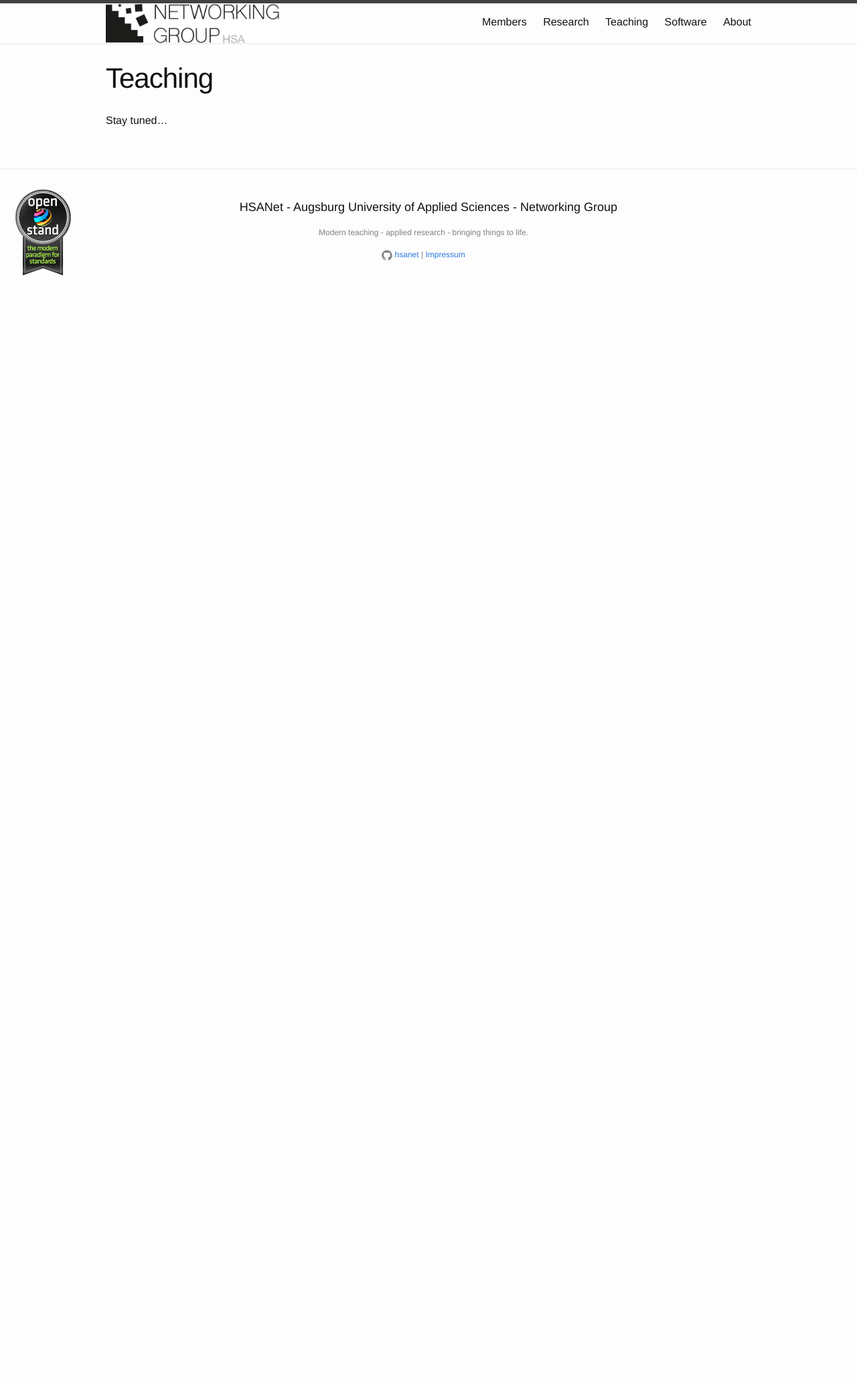
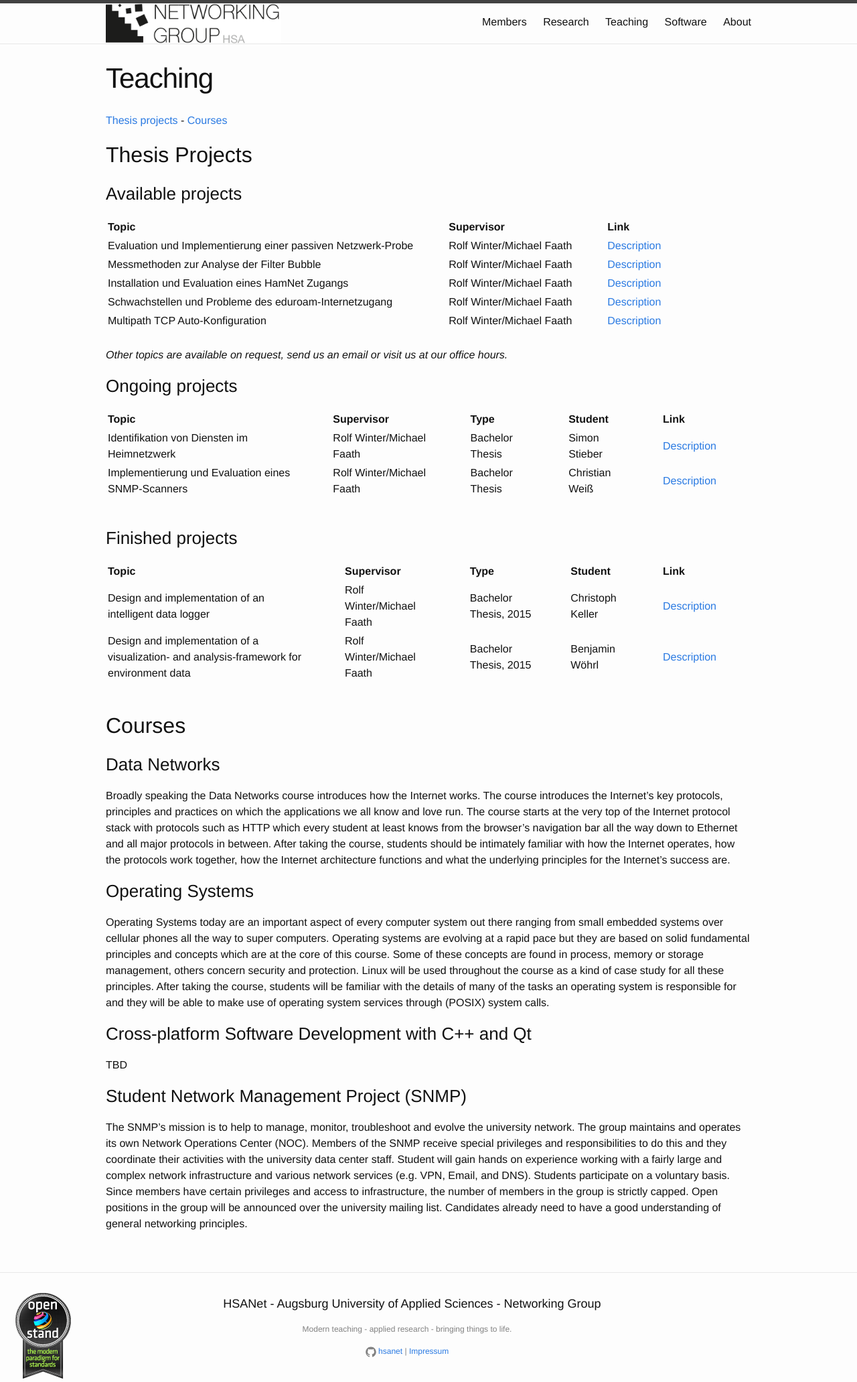
Before and after one commit to HSAnet/hsanet.github.io, a Jekyll site: the page built from teaching.md, in a window 1280 px wide. Shown: the whole page at 67% size. Built offline with Jekyll 4.4.1, drawn with Linux system fonts in a browser that asks for light colours; before the commit the page ends 900 px from its top, so only the background shows below that.

Commit message:
Teaching

```diff
--- a/_sass/_layout.scss
+++ b/_sass/_layout.scss
@@ -249,6 +249,6 @@
     }
 }
 
-table {
-    padding: 10px;
+td {
+    padding-right: 50px;
 }
--- a/teaching.md
+++ b/teaching.md
@@ -5,4 +5,55 @@ permalink: /teaching/
 menu_order: three
 ---
 
-Stay tuned...
+[Thesis projects](#thesis) - [Courses](#courses)
+
+## <a name="thesis"></a>Thesis Projects
+
+### <a name="available"></a>Available projects
+
+| Topic | Supervisor | Link |
+|:----- |:---------- |:---- |
+| Evaluation und Implementierung einer passiven Netzwerk-Probe | Rolf Winter/Michael Faath | [Description](/docs/passive_probe.pdf) |
+| Messmethoden zur Analyse der Filter Bubble | Rolf Winter/Michael Faath | [Description](/docs/filter_bubble.pdf) |
+| Installation und Evaluation eines HamNet Zugangs | Rolf Winter/Michael Faath | [Description](/docs/hamnet.pdf) |
+| Schwachstellen und Probleme des eduroam-Internetzugang | Rolf Winter/Michael Faath | [Description](/docs/eduroam.pdf) |
+| Multipath TCP Auto-Konfiguration | Rolf Winter/Michael Faath | [Description](/docs/mptcp.pdf) |
+
+<br>
+*Other topics are available on request, send us an email or visit us at our office hours.*
+
+### <a name="ongoing"></a>Ongoing projects
+
+| Topic | Supervisor | Type | Student | Link |
+|:----- |:---------- |:---- |:------- |:---- |
+| Identifikation von Diensten im Heimnetzwerk | Rolf Winter/Michael Faath | Bachelor Thesis	| Simon Stieber | [Description](/docs/home_nets.pdf) |
+| Implementierung und Evaluation eines SNMP-Scanners | Rolf Winter/Michael Faath | Bachelor Thesis | Christian Weiß | [Description](/docs/snmp_scanner.pdf) |
+
+<br>
+
+### <a name="finished"></a>Finished projects
+
+| Topic | Supervisor | Type | Student | Link |
+|:----- |:---------- |:---- |:------- |:---- |
+| Design and implementation of an intelligent data logger | Rolf Winter/Michael Faath | Bachelor Thesis, 2015	| Christoph Keller | [Description](/docs/sensor_platform.pdf) |
+| Design and implementation of a visualization- and analysis-framework for environment data | Rolf Winter/Michael Faath | Bachelor Thesis, 2015 | Benjamin Wöhrl | [Description](/docs/sensor_platform.pdf) |
+
+<br>
+
+## <a name="courses"></a>Courses
+
+### Data Networks
+
+Broadly speaking the Data Networks course introduces how the Internet works. The course introduces the Internet's key protocols, principles and practices on which the applications we all know and love run. The course starts at the very top of the Internet protocol stack with protocols such as HTTP which every student at least knows from the browser's navigation bar all the way down to Ethernet and all major protocols in between. After taking the course, students should be intimately familiar with how the Internet operates, how the protocols work together, how the Internet architecture functions and what the underlying principles for the Internet's success are.
+
+### Operating Systems
+
+Operating Systems today are an important aspect of every computer system out there ranging from small embedded systems over cellular phones all the way to super computers. Operating systems are evolving at a rapid pace but they are based on solid fundamental principles and concepts which are at the core of this course. Some of these concepts are found in process, memory or storage management, others concern security and protection. Linux will be used throughout the course as a kind of case study for all these principles. After taking the course, students will be familiar with the details of many of the tasks an operating system is responsible for and they will be able to make use of operating system services through (POSIX) system calls.
+
+### Cross-platform Software Development with C++ and Qt
+
+TBD
+
+### Student Network Management Project (SNMP)
+
+The SNMP's mission is to help to manage, monitor, troubleshoot and evolve the university network. The group maintains and operates its own Network Operations Center (NOC). Members of the SNMP receive special privileges and responsibilities to do this and they coordinate their activities with the university data center staff. Student will gain hands on experience working with a fairly large and complex network infrastructure and various network services (e.g. VPN, Email, and DNS). Students participate on a voluntary basis. Since members have certain privileges and access to infrastructure, the number of members in the group is strictly capped. Open positions in the group will be announced over the university mailing list. Candidates already need to have a good understanding of general networking principles.
```
Also changed, not shown: 8 other files.
